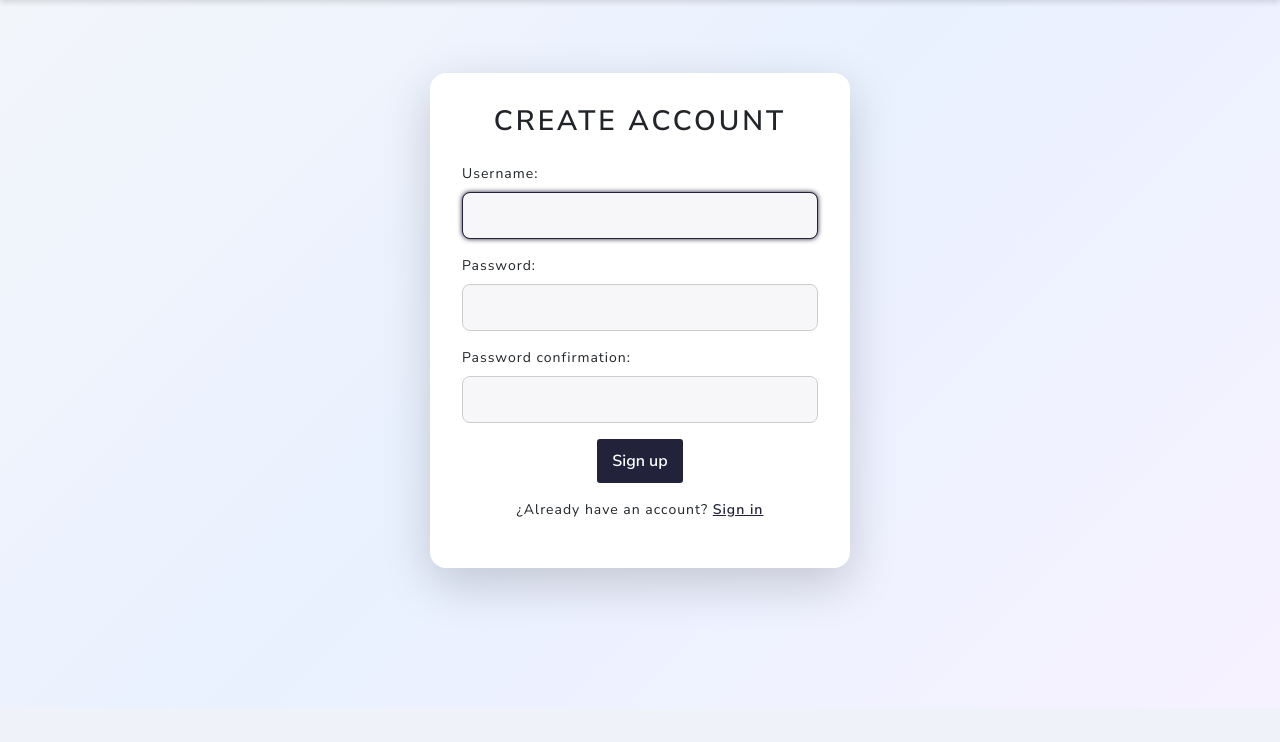
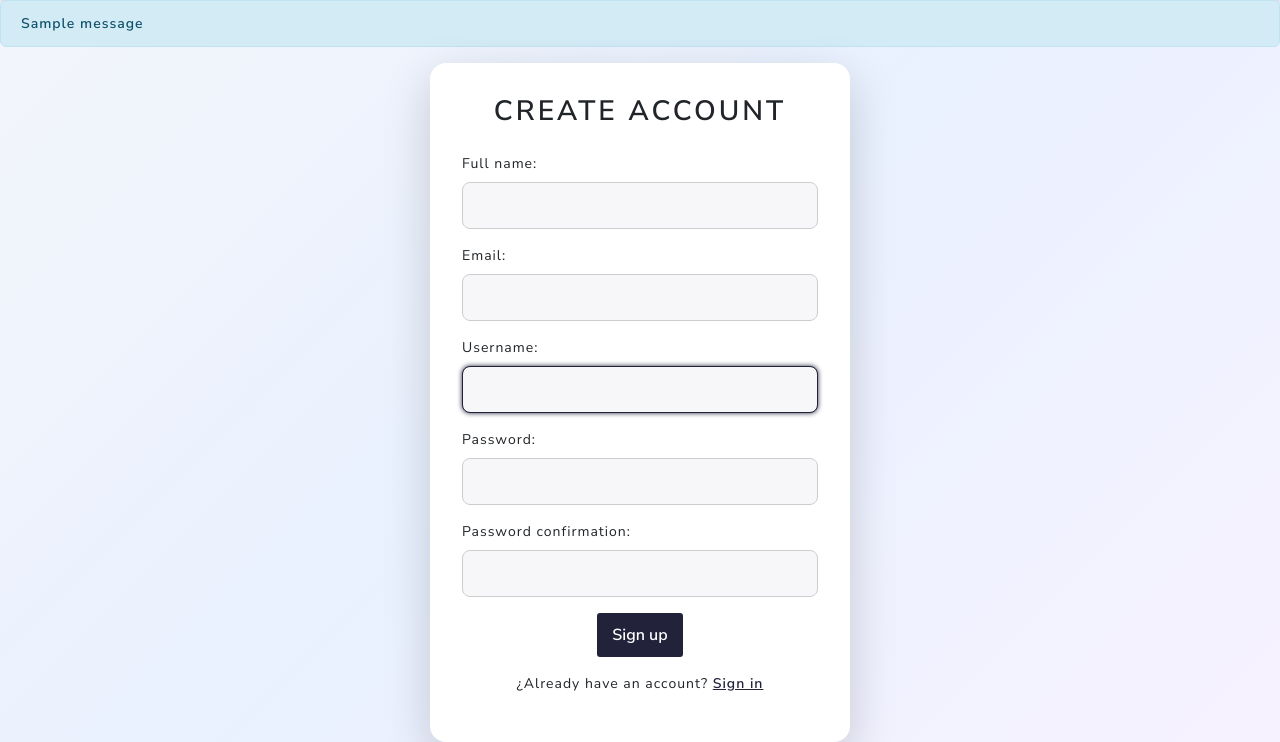
Before and after one commit to MateoLerda/Ingenieria_Web_Grupo2, a Django app: page /accounts/signup/ in a window 1280 px wide. Shown: the part 92-834 px from the top of the page. Before the commit the page ends 697 px from the top, so only its background shows below. Run offline with Django 5.2, Linux system fonts and the light colour scheme; one stand-in notice (Sample message) is shown; some libraries are stand-ins or nearby versions.

Commit message:
added email validation after signing up

```diff
--- a/PartyFinder/urls.py
+++ b/PartyFinder/urls.py
@@ -30,6 +30,7 @@ urlpatterns = [
     path('accounts/login/', main_views.login_view, name='login'),
     path('accounts/logout/', main_views.logout_view, name='logout'),
     path('events/<int:event_id>/', main_views.event_detail, name='event_detail'),
+    path('activate/<uidb64>/<token>/', main_views.activate_account, name='activate'),
 ]
 if settings.DEBUG:
     urlpatterns += static(settings.MEDIA_URL, document_root=settings.MEDIA_ROOT)
--- a/mainapp/models/__init__.py
+++ b/mainapp/models/__init__.py
@@ -1,3 +1,4 @@
 from .event import Event, EventImage, EventVideo
+from .customuserform import CustomUserCreationForm
 
-__all__ = ['Event', 'EventImage', 'EventVideo']
+__all__ = ['Event', 'EventImage', 'EventVideo', 'CustomUserCreationForm']
--- /dev/null
+++ b/mainapp/models/customuserform.py
@@ -0,0 +1,9 @@
+from django.contrib.auth.forms import UserCreationForm
+from django import forms
+
+class CustomUserCreationForm(UserCreationForm):
+    full_name = forms.CharField(max_length=150, required=True)
+    email = forms.EmailField(required=True)
+
+    class Meta(UserCreationForm.Meta):
+        fields =  ('full_name', 'email') + UserCreationForm.Meta.fields
--- /dev/null
+++ b/mainapp/templates/registration/email_confirmation.html
@@ -0,0 +1,5 @@
+{% autoescape off %}
+Hi {{user}}.
+Please click on the link below to confirm your email address and complete the registration of your PartyFinder account:
+{{protocol}}://{{domain}}/{% url 'activate' uidb64=uid token=token %}
+{% endautoescape %}
--- a/mainapp/templates/registration/signup.html
+++ b/mainapp/templates/registration/signup.html
@@ -1,8 +1,16 @@
 {% extends 'registration/base-user-form.html' %}
 {% load widget_tweaks %}
+{% csrf_token %}
 {% load static %}
 {% block title %} <title>Register | PartyFinder</title> {% endblock %}
 {% block content %}
+{% if messages %}
+  {% for message in messages %}
+    <div class="alert alert-info fw-bold" role="alert">
+      {{ message }}
+    </div>
+  {% endfor %}
+{% endif %}
 <div class="auth-wrapper">
   <div class="card shadow-lg border-0 auth-card">
     <h2>Create account</h2>
--- a/mainapp/views.py
+++ b/mainapp/views.py
@@ -1,18 +1,24 @@
 from django.contrib.auth.decorators import login_required
 from django.shortcuts import render, redirect
-from django.contrib.auth.forms import UserCreationForm
-from django.contrib.auth import login, logout
+from django.contrib.auth import login, logout, get_user_model
 from django.contrib.auth.forms import AuthenticationForm
+from django.contrib import messages
+from django.template.loader import render_to_string
+from django.contrib.sites.shortcuts import get_current_site
+from django.utils.http import urlsafe_base64_encode, urlsafe_base64_decode
+from django.utils.encoding import force_bytes, force_str
+from django.core.mail import EmailMessage
 from django.urls import is_valid_path
 from urllib.parse import urlparse
 from django.core.paginator import Paginator
 from django.db.models import Q
 from django.shortcuts import render, get_object_or_404
-from .models import Event
+from .models import Event, CustomUserCreationForm
+from .utils.tokens import account_activation_token
+
 
 def home_view(request):
     return render(request, 'home.html')
-
 
 def event_list(request):
     """
@@ -20,7 +26,7 @@ def event_list(request):
     """
     q = request.GET.get('q', '').strip()
     city = request.GET.get('city', '').strip()
-    date = request.GET.get('date', '').strip()  # YYYY-MM-DD
+    date = request.GET.get('date', '').strip()
 
     qs = Event.objects.all()
     if q:
@@ -30,11 +36,9 @@ def event_list(request):
     if date:
         qs = qs.filter(date=date)
 
-    # Paginación (opcional)
     paginator = Paginator(qs.order_by('-date'), 9)
     page_obj = paginator.get_page(request.GET.get('page'))
 
-    # Sugerencias para el datalist de ciudades
     cities = Event.objects.order_by().values_list('city', flat=True).distinct()
 
     return render(
@@ -51,15 +55,50 @@ def event_list(request):
 def dashboard(request):
     return render(request, 'dashboard.html')
 
+def activate_account(request, uidb64, token):
+    User = get_user_model()
+    try:
+        uid = force_str(urlsafe_base64_decode(uidb64))
+        user = User.objects.get(pk=uid)
+    except:
+        user = None
+
+    if user is not None and account_activation_token.check_token(user, token):
+        user.is_active = True
+        user.save()
+        messages.success(request, 'Thank you, your account has been activated successfully! Now you can log in.')
+        return redirect('login')
+    else:
+        messages.error(request, 'Activation link is invalid!')
+    return redirect('home')
+
+def activateEmail(request, user, to_email, user_fullname):
+    email_subject = "Activate your PartyFinder account!"
+    message = render_to_string("registration/email_confirmation.html", {
+        'user': user_fullname,
+        'domain': get_current_site(request).domain,
+        'uid': urlsafe_base64_encode(force_bytes(user.pk)),
+        'token': account_activation_token.make_token(user),
+        "protocol": 'https' if request.is_secure() else 'http'
+    })
+    email = EmailMessage(email_subject, message, to=[to_email])
+    if email.send():
+        messages.success(request, f'Please confirm your email address to complete the registration. An activation link has been sent to {to_email}.')
+    else:
+        messages.error(request, f'Error sending email to {to_email}. Please check if you typed it correctly or try again later.')
+
 def signup_view(request):
     if request.method == 'POST':
-        form = UserCreationForm(request.POST)
+        form = CustomUserCreationForm(request.POST)
         if form.is_valid():
-            form.save()
-            return redirect('login')
+            user = form.save(commit=False)
+            user.is_active = False
+            user.save()
+            activateEmail(request, user, form.cleaned_data.get('email'), form.cleaned_data.get('full_name'))
+            return redirect('signup')
     else:
-        form = UserCreationForm()
-    return render(request, 'registration/signup.html', {'form': form})
+        form = CustomUserCreationForm()
+        return render(request, 'registration/signup.html', {'form': form})
 
 def login_view(request):
     next_url = request.GET.get('next', '/')
--- a/pyproject.toml
+++ b/pyproject.toml
@@ -12,5 +12,6 @@ dependencies = [
     "gunicorn>=23.0.0",
     "pillow>=11.3.0",
     "psycopg2-binary>=2.9.10",
+    "six>=1.17.0",
     "whitenoise[brotli]>=6.9.0",
 ]
```
Also changed, not shown: PartyFinder/settings.py (+11 -0 lines), mainapp/templates/registration/login.html (+8 -0 lines), mainapp/utils/tokens.py (added, +11 -0 lines), db.sqlite3, 1 other file.
